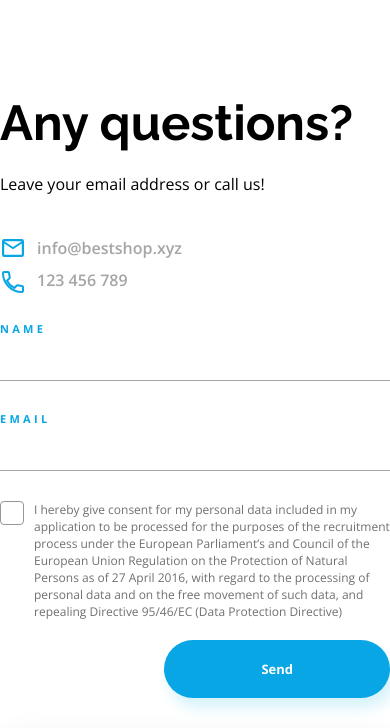
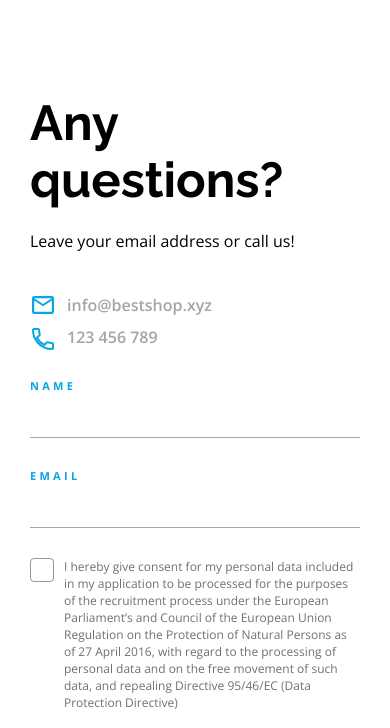
Before and after one commit to gumaty/bestshop, a website built with Parcel: page index.html in a window 390 px wide. Shown: the part 4662-5390 px from the top of the page. Built offline with nearby package versions, Linux system fonts and the light colour scheme.

Commit message:
Stylowanie modułu question

```diff
--- a/src/scss/_question.scss
+++ b/src/scss/_question.scss
@@ -14,6 +14,7 @@
       flex-direction: column;
       align-items: flex-start;
       gap: 30px;
+      padding: 0 30px;
     }
 
     .question__info {
```
